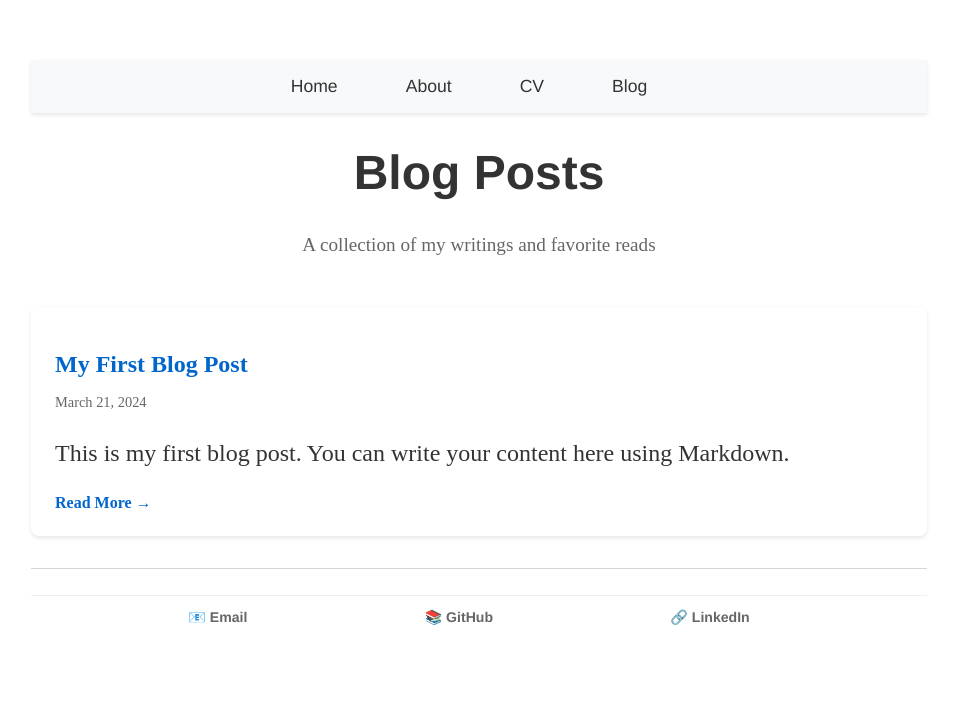
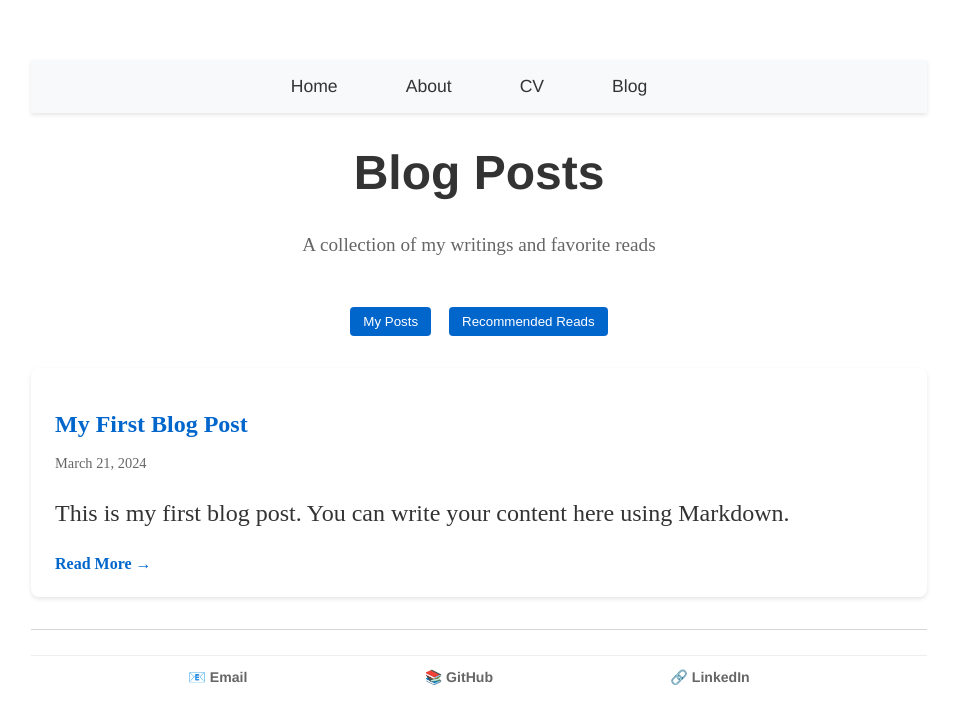
Before and after one commit to ansh997/ansh997.github.io, a Jekyll site: the page built from blog/index.html, in a window 1280 px wide. Shown: the top 724 px of the page, without its empty margins (161-1118 px from the left). Built offline with Jekyll 4.4.1, drawn with Linux system fonts in a browser that asks for light colours.

Commit message:
make blog post have reco

```diff
--- a/blog/index.html
+++ b/blog/index.html
@@ -8,6 +8,14 @@
     <p style="color: #666; font-size: 1.2em;">A collection of my writings and favorite reads</p>
 </div>
 
+<!-- Navigation tabs -->
+<div class="blog-nav" style="text-align: center; margin-bottom: 2em;">
+    <button onclick="showSection('my-posts')" style="padding: 0.5em 1em; margin: 0 0.5em; border: none; background: #0066cc; color: white; border-radius: 4px; cursor: pointer;">My Posts</button>
+    <button onclick="showSection('recommended')" style="padding: 0.5em 1em; margin: 0 0.5em; border: none; background: #0066cc; color: white; border-radius: 4px; cursor: pointer;">Recommended Reads</button>
+</div>
+
+<!-- My Posts Section -->
+<div id="my-posts" class="blog-section">
     <div class="blog-posts">
         {% for post in site.posts %}
         <article class="post-preview" style="margin-bottom: 2em; padding: 1.5em; background: #fff; border-radius: 8px; box-shadow: 0 2px 4px rgba(0,0,0,0.1);">
@@ -22,9 +30,33 @@
         </article>
         {% endfor %}
     </div>
+</div>
 
-{% if site.posts.size == 0 %}
-<div style="text-align: center; padding: 3em; color: #666;">
-    <p>More blog posts coming soon!</p>
+<!-- Recommended Reads Section -->
+<div id="recommended" class="blog-section" style="display: none;">
+    <div class="recommended-posts">
+        {% for recommendation in site.data.recommendations %}
+        <article class="post-preview" style="margin-bottom: 2em; padding: 1.5em; background: #fff; border-radius: 8px; box-shadow: 0 2px 4px rgba(0,0,0,0.1);">
+            <h2 style="margin-bottom: 0.5em;">
+                <a href="{{ recommendation.url }}" target="_blank" style="color: #0066cc; text-decoration: none;">{{ recommendation.title }}</a>
+            </h2>
+            <p class="meta" style="color: #666; font-size: 0.9em; margin-bottom: 1em;">
+                By {{ recommendation.author }}
+            </p>
+            <p style="color: #444; font-size: 1.1em;">{{ recommendation.description }}</p>
+            <a href="{{ recommendation.url }}" target="_blank" style="color: #0066cc; text-decoration: none; font-weight: bold;">Read on {{ recommendation.source }} →</a>
+        </article>
+        {% endfor %}
     </div>
-{% endif %}
+</div>
+
+<!-- JavaScript for tab switching -->
+<script>
+function showSection(sectionId) {
+    const sections = document.getElementsByClassName('blog-section');
+    for (let section of sections) {
+        section.style.display = 'none';
+    }
+    document.getElementById(sectionId).style.display = 'block';
+}
+</script>
```
Also changed, not shown: _data/recommendations.yml (added, +13 -0 lines). Lines whose indentation alone changed are shown as unchanged.
